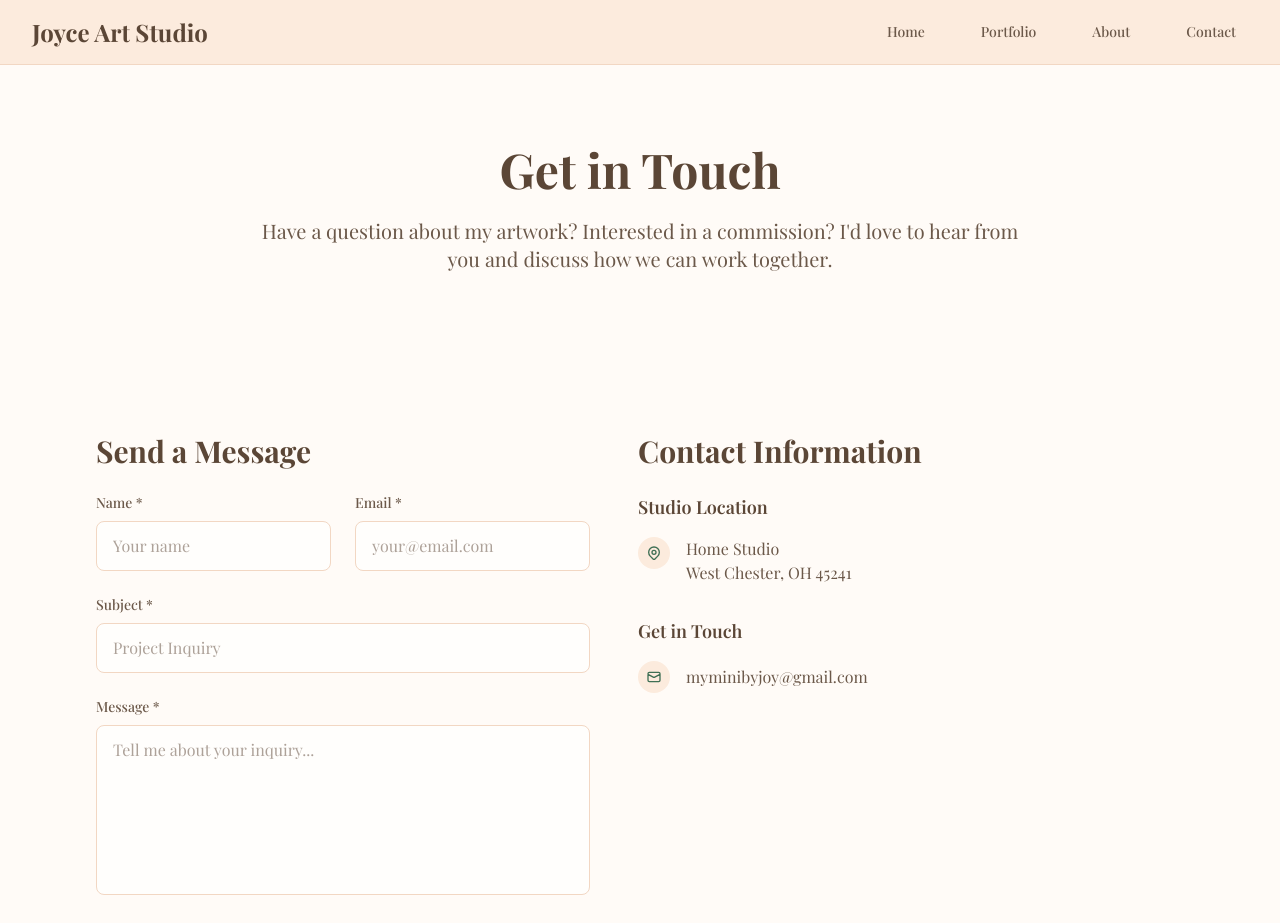
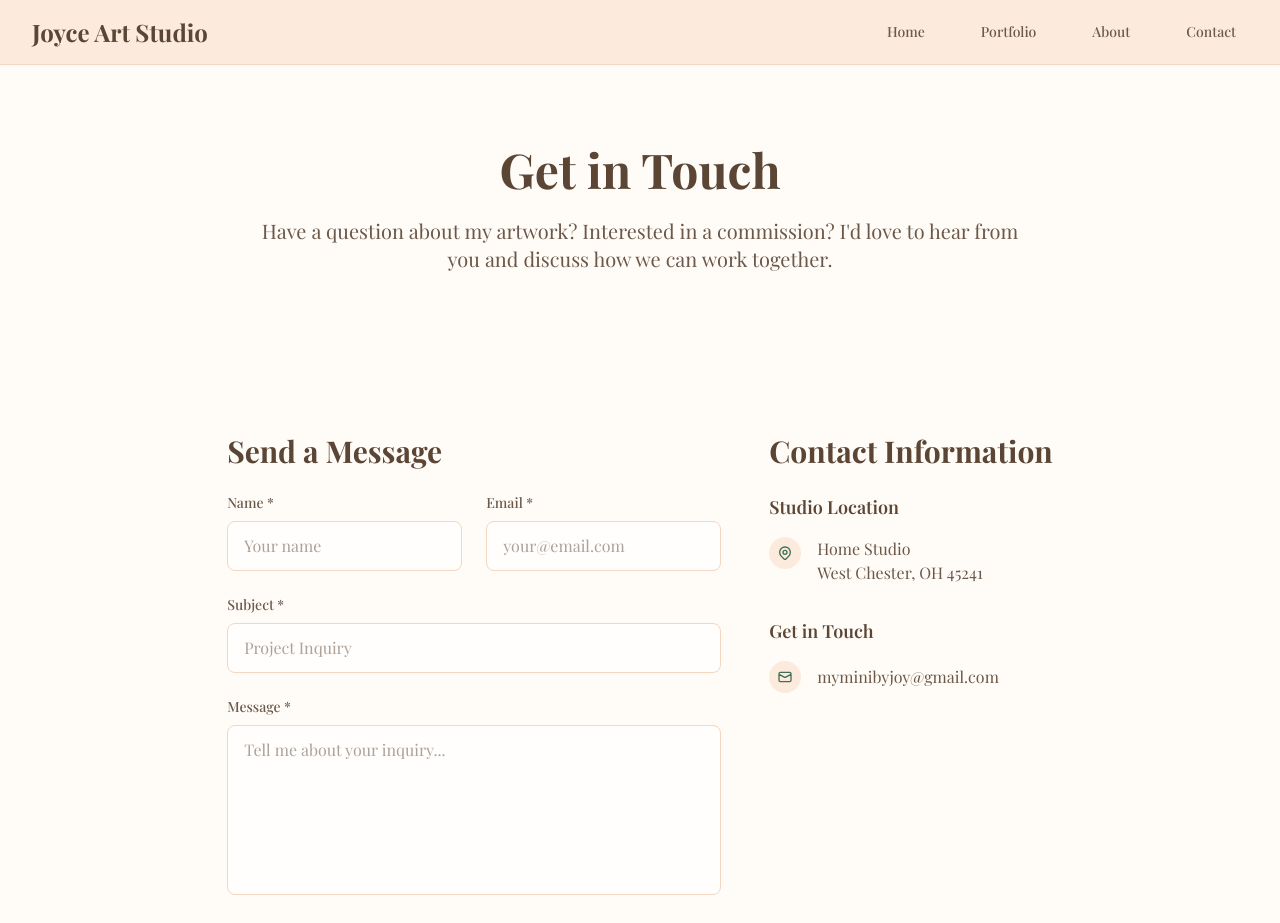
Before and after one commit to JoyRasfeld/joyce-website, a Next.js app: page /contact in a window 1280 px wide. Shown: the top 923 px of the page. Built offline with nearby package versions, Linux system fonts and the light colour scheme; a web font is replaced by a local one.

Commit message:
fix centering of contact page content

```diff
--- a/src/app/contact/page.tsx
+++ b/src/app/contact/page.tsx
@@ -22,7 +22,7 @@
       {/* Contact Form and Info */}
       <section className="py-20">
         <div className="max-w-6xl mx-auto px-4 sm:px-6 lg:px-8">
-          <div className="flex gap-12">
+          <div className="flex gap-12 justify-center">
             {/* Contact Form */}
             <ContactForm />
 
```
